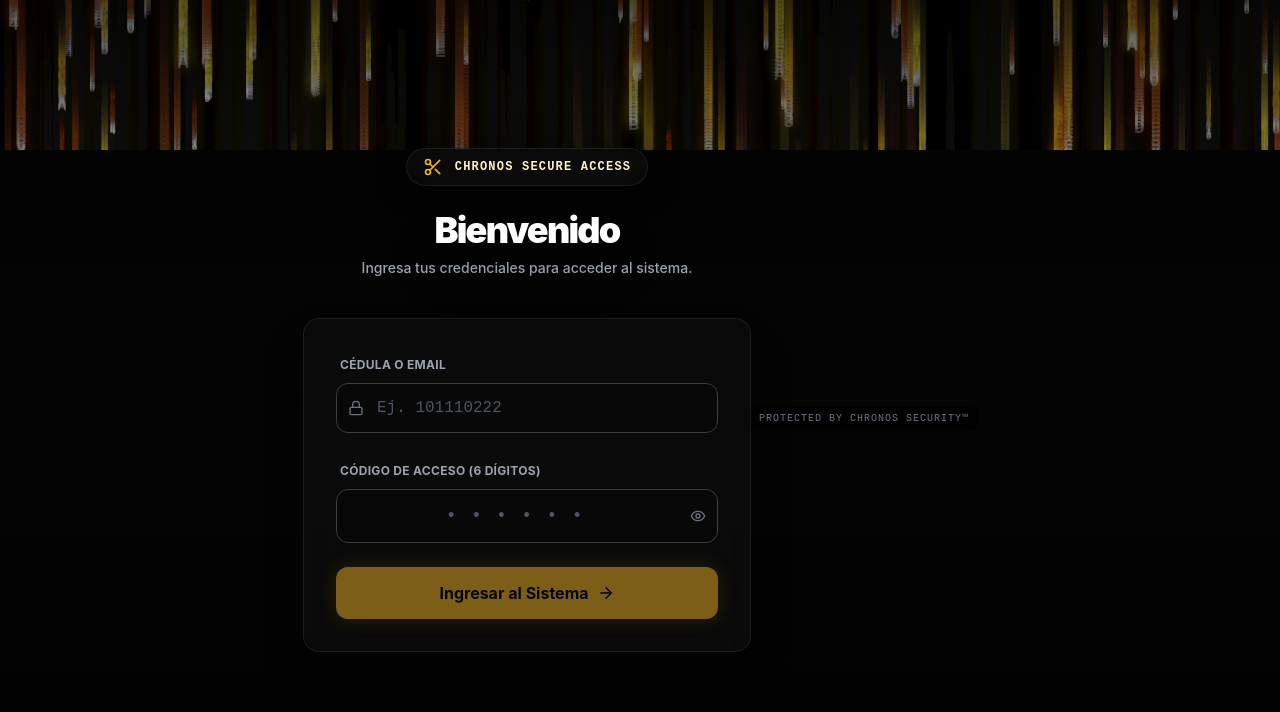
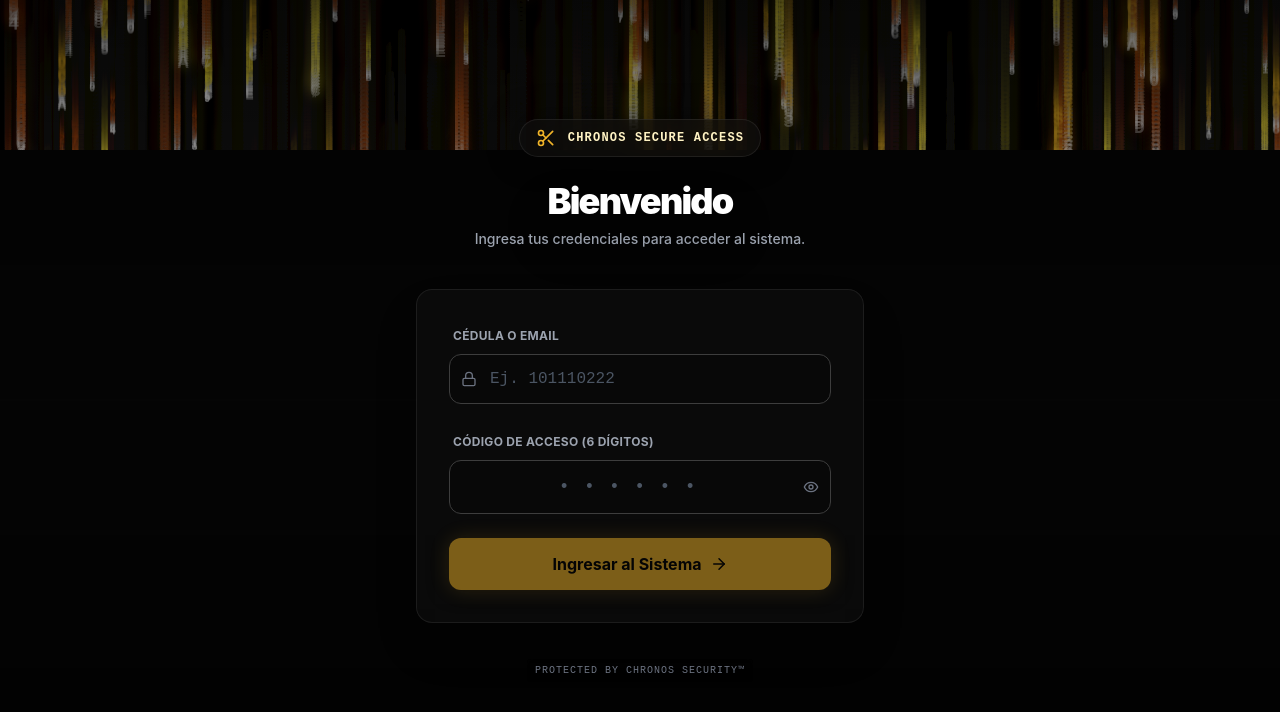
Before and after one commit to jordelmir/Barberias, a React (Vite) app: page / in a window 1280 px wide. Shown: the top 712 px of the page. Built offline with nearby package versions, Linux system fonts and the light colour scheme; no server answers.

Commit message:
refactor: implemented robust layered scrolling for login page to fix zoom accessibility

```diff
--- a/components/LoginPage.tsx
+++ b/components/LoginPage.tsx
@@ -40,13 +40,13 @@ export const LoginPage: React.FC<LoginPageProps> = ({ onLogin, error }) => {
 
 
     return (
-        <div className="min-h-screen bg-[#050505] flex items-center justify-center p-4 md:p-8 relative overflow-y-auto overflow-x-hidden font-sans">
-
-            {/* PROFESSIONAL BACKGROUND SYSTEM */}
+        <div className="fixed inset-0 bg-[#050505] font-sans overflow-hidden">
+            {/* BACKGROUND LAYER - Fixed */}
             <MatrixRain theme="GOLD" opacity={0.35} speed={0.8} />
 
-            <div className="relative z-10 w-full max-w-md">
-
+            {/* CONTENT LAYER - Scrollable */}
+            <div className="absolute inset-0 overflow-y-auto overflow-x-hidden p-6 md:p-12 flex flex-col">
+                <div className="m-auto w-full max-w-md py-8">
                     {/* Header */}
                     <div className="text-center mb-10 animate-in fade-in slide-in-from-bottom-4 duration-700">
                         <div className="inline-flex items-center gap-3 mb-6 glass-morphism px-4 py-2 rounded-full shadow-[0_0_30px_rgba(0,0,0,0.5)]">
@@ -127,14 +127,14 @@ export const LoginPage: React.FC<LoginPageProps> = ({ onLogin, error }) => {
                         </form>
                     </div>
 
-            </div>
-
                     {/* Footer */}
-            <div className="mt-8 text-center relative z-10">
+                    <div className="mt-8 text-center">
                         <p className="text-[10px] text-gray-500 font-mono uppercase tracking-widest bg-black/40 px-2 py-1 rounded inline-block backdrop-blur-sm">
                             Protected by Chronos Security™
                         </p>
                     </div>
                 </div>
+            </div>
+        </div>
     );
 };
```
Lines whose indentation alone changed are shown as unchanged.
